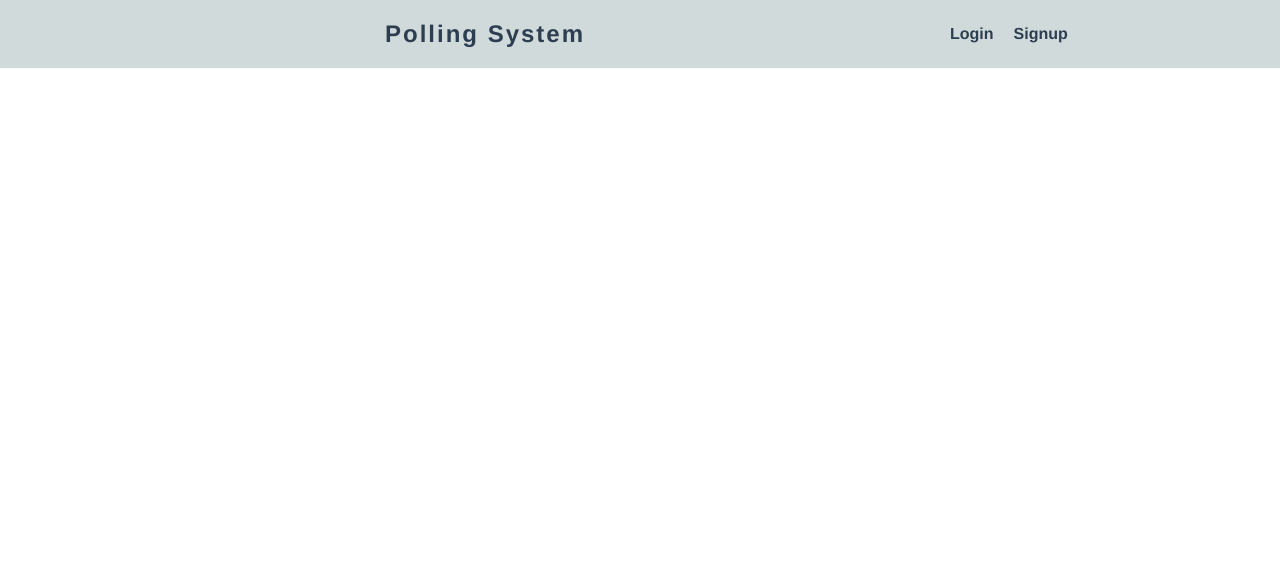
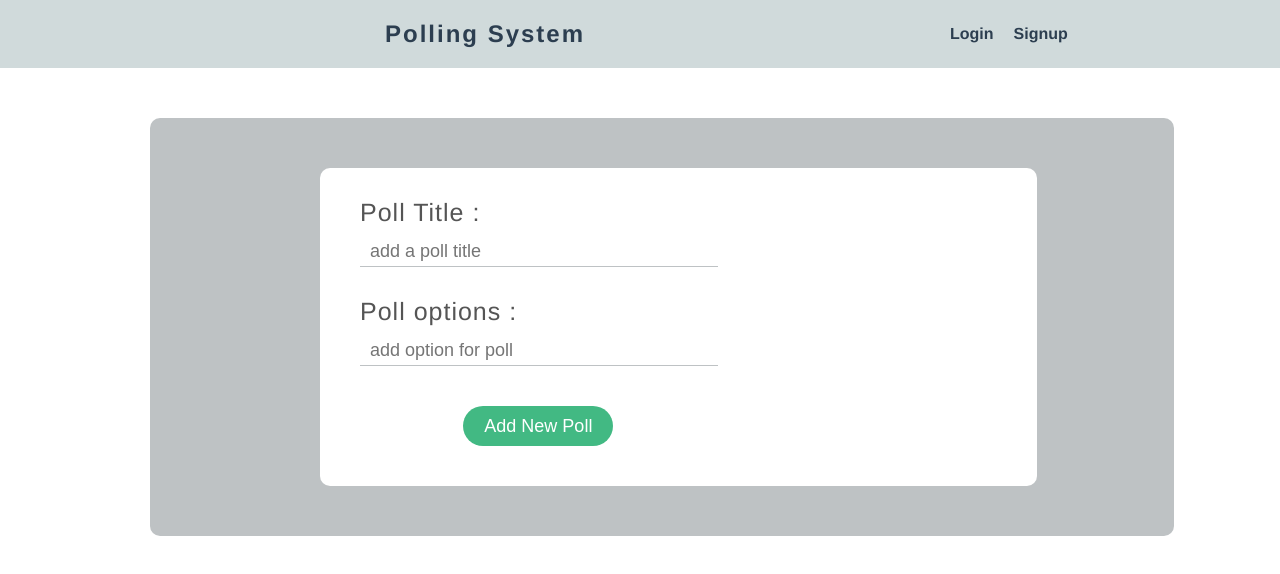
Before and after one commit to PiyushMangla/polling-system, a Vue app: page /addPoll in a window 1280 px wide. Shown: the top 574 px of the page. Built offline with nearby package versions, Linux system fonts and the light colour scheme.

Commit message:
adding a new poll to the list

```diff
--- /dev/null
+++ b/src/components/addPoll.vue
@@ -0,0 +1,38 @@
+<template>
+  <div class="pollWrapper">
+    <div class="wrap"></div>
+    <div class="pollForm">
+      <label class="pollLabel">Poll Title :</label>
+      <input
+        type="text"
+        class="pollInput"
+        placeholder="add a poll title"
+        v-model="newPoll.title"
+      />
+
+      <label class="pollLabel">Poll options : </label>
+      <input
+        type="text"
+        class="pollInput"
+        placeholder="add option for poll"
+        v-model="option"
+        @keyup="addOptions"
+      />
+
+      <h4 class = addError>{{addError}}</h4>
+
+      <button class="pollButton" @click="addNewPoll">Add New Poll</button>
+    </div>
+    <div class="wrap"></div>
+  </div>
+</template>
+
+<script>
+import { pollApi } from "../composables/pollApi.js";
+export default {
+  name: "addPoll",
+  setup() {
+    return { ...pollApi() };
+  },
+};
+</script>
--- a/src/components/pollList.vue
+++ b/src/components/pollList.vue
@@ -1,4 +1,5 @@
 <template>
+  <div class="home">
     <div class="pollList">
       <div class="poll" v-for="poll in polls" :key="poll.id">
         <h3>{{ poll.title }}</h3>
@@ -25,6 +26,10 @@
         </div>
       </div>
     </div>
+    <div class="addPoll">
+      <button class="addPollBtn" @click="showAddPoll">Add a new poll</button>
+    </div>
+  </div>
 </template>
 
 <script>
--- a/src/composables/pollApi.js
+++ b/src/composables/pollApi.js
@@ -1,31 +1,66 @@
 import { v4 } from 'uuid'
-import { reactive, ref } from 'vue'
+import { reactive, ref, computed } from 'vue'
+import { useRouter } from 'vue-router'
+import { useStore } from 'vuex'
 
 export const pollApi = () => {
-    const polls = reactive([
-        {
-            title: "first Poll",
-            options: [{ option: 'opt1', vote: 0 }, { option: 'opt2', vote: 4 }, { option: 'opt3', vote: 5 }, { option: 'opt4', vote: 9 }],
-            id: v4()
-        },
-        {
-            title: "second Poll",
-            options: [{ option: 'opt1', vote: 7 }, { option: 'opt2', vote: 6 }, { option: 'opt3', vote: 4 }, { option: 'opt4', vote: 2 }],
-            id: v4()
-        },
-        {
-            title: "third Poll",
-            options: [{ option: 'opt1', vote: 6 }, { option: 'opt2', vote: 2 }, { option: 'opt3', vote: 4 }, { option: 'opt4', vote: 3 }],
-            id: v4()
-        }
-    ])
-
+    const store = useStore()
+    const polls = computed(() => {
+        return store.state.polls
+    })
+    const router = useRouter()
     const isState = ref(false)
-
+    const newPoll = reactive({
+        title: '',
+        options: [],
+        id: v4()
+    })
+    let i = 0
+    const option = ref('')
+    const addError =ref('')
 
     const countVote = (keyA, keyB) => {
-        polls.value[keyB].options[keyA].vote += 1
+        store.commit('countVote', { keyA, keyB })
     }
 
-    return { polls, countVote, isState }
+    const showAddPoll = () => {
+        router.push('/addPoll')
+    }
+
+    // adding new poll function
+    const addNewPoll = () => {
+        //adding option to the list
+        if (option.value) {
+            newPoll.options[i] = {
+                option: option.value,
+                vote: 0
+            }
+        }
+        //condition for title and options
+        if (newPoll.title) {
+            if(newPoll.options.length >2){
+            polls.value.push(newPoll)
+            router.push('/pollList')
+            addError.value = ''
+        }
+        else{
+            addError.value = "please add atleast 3 options"
+        }
+        }
+        else{
+            addError.value = "Please add a title"
+        }
+    }
+    const addOptions = (e) => {
+        if (e.key === "," && option.value) {
+            newPoll.options[i] = {
+                option: option.value,
+                vote: 0
+            }
+            option.value = ''
+            i++
+        }
+    }
+
+    return { polls, countVote, isState, showAddPoll, addNewPoll, newPoll, addOptions, option ,addError }
 }
--- a/src/router/index.js
+++ b/src/router/index.js
@@ -4,7 +4,12 @@ const routes = [
   {
     path: '/home',
     name: 'home',
-    component: () => import('../views/home.vue')
+    redirect: '/pollList',
+    component: () => import('../views/home.vue'),
+    children: [
+      { path: '/pollList', name: 'pollList', component: () => import('../components/pollList.vue')  },
+      { path: '/addPoll', name: 'addPoll', component: () => import("../components/addPoll.vue")  },
+    ]
   },
   {
     path: '/signup',
--- a/src/store/index.js
+++ b/src/store/index.js
@@ -1,14 +1,35 @@
 import { createStore } from 'vuex'
+import { v4 } from 'uuid'
 
 const store = createStore({
   state: {
-    user: null
+    user: null,
+    polls: [
+      {
+          title: "first Poll",
+          options: [{ option: 'opt1', vote: 0 }, { option: 'opt2', vote: 4 }, { option: 'opt3', vote: 5 }, { option: 'opt4', vote: 9 }],
+          id: v4()
+      },
+      {
+          title: "second Poll",
+          options: [{ option: 'opt1', vote: 7 }, { option: 'opt2', vote: 6 }, { option: 'opt3', vote: 4 }, { option: 'opt4', vote: 2 }],
+          id: v4()
+      },
+      {
+          title: "third Poll",
+          options: [{ option: 'opt1', vote: 6 }, { option: 'opt2', vote: 2 }, { option: 'opt3', vote: 4 }, { option: 'opt4', vote: 3 }],
+          id: v4()
+      }
+  ]
   },
   mutations: {
     setUser: (state, payload) => {
       state.user = payload
       console.log("user state changed", state.user)
     },
+    countVote: (state, {keyA , keyB}) => {
+      state.polls[keyB].options[keyA].vote += 1
+    }
   },
   actions: {
 
--- a/src/style.css
+++ b/src/style.css
@@ -126,3 +126,90 @@ form h3 {
 .pollOptions input {
     margin-left: 20px;
 }
+
+.home {
+    position: relative;
+}
+
+.addPoll {
+    position: absolute;
+    right: 0;
+    top: -10px;
+}
+
+.addPollBtn {
+    margin-right: 20px;
+    background-color: #69bbfa;
+    color: white;
+    border: none;
+    height: 40px;
+    font-size: 20px;
+    padding: 10px 20px;
+    text-align: center;
+    border-radius: 20px;
+}
+
+.pollWrapper {
+    margin-top: 50px;
+    background-color: #bec2c4;
+    width: 80%;
+    margin-left: 150px;
+    border-radius: 10px;
+}
+
+.wrap {
+    height: 50px;
+}
+
+.pollForm {
+    width: 70%;
+    margin-left: 170px;
+    background-color: white;
+    border-radius: 10px;
+    color: #555;
+    display: flex;
+    flex-direction: column;
+
+}
+
+.pollLabel {
+    margin-top: 30px;
+    margin-left: 40px;
+    font-size: 25px;
+    letter-spacing: 1px;
+    display: block;
+}
+
+.pollInput {
+    display: block;
+    margin-left: 40px;
+    width: 50%;
+    margin-top: 10px;
+    height: 30px;
+    font-size: 18px;
+    color: gray;
+    box-sizing: border-box;
+    border: none;
+    border-bottom: 1px solid #bec2c4;
+    padding-left: 10px;
+}
+
+.pollButton {
+    margin-top: 30px;
+    margin-bottom: 40px;
+    width: 150px;
+    height: 40px;
+    font-size: 18px;
+    padding: 10px;
+    margin-left: 20%;
+    color: white;
+    background-color: #42b983;
+    border: none;
+    border-radius: 20px;
+}
+.addError{
+    margin-top: 10px;
+    margin-left: 40px;
+    color: crimson;
+
+}
--- a/src/views/home.vue
+++ b/src/views/home.vue
@@ -1,12 +1,11 @@
 <template>
-<pollList />
+<router-link to="/pollList"></router-link>
+<router-view />
 </template>
 
 <script>
-import pollList from "../components/pollList.vue"
 export default {
   name: "homeView",
-  components: {pollList},
   setup() {
   },
 };
```
Lines whose indentation alone changed are shown as unchanged.
